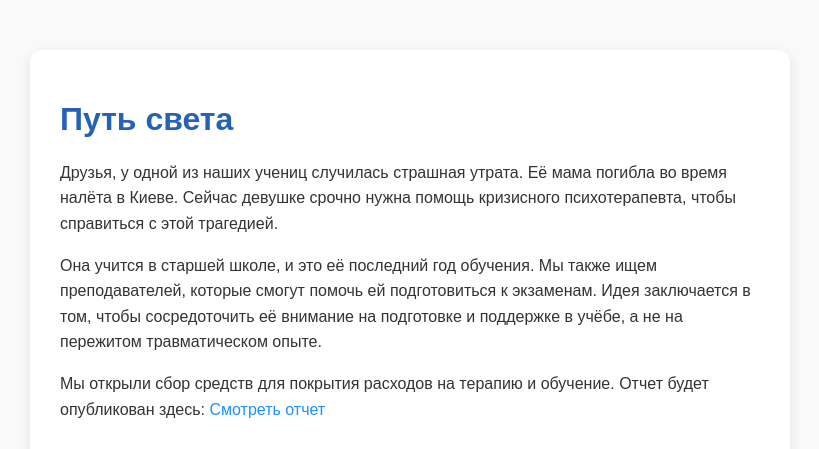
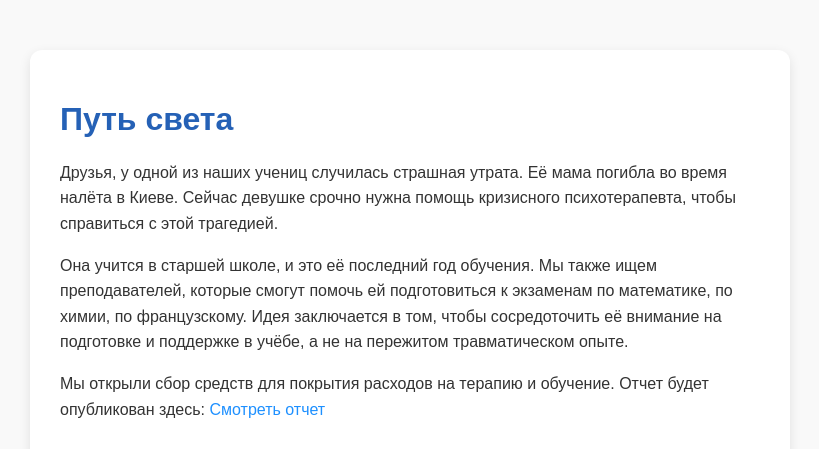
Before and after one commit to CreativeLab-Helsinki/beyond, a plain HTML site: page index.html in a window 1280 px wide. Shown: the top 449 px of the page, without its empty margins (230-1049 px from the left). Drawn offline with Linux system fonts and the light colour scheme.

Commit message:
subjects

```diff
--- a/index.html
+++ b/index.html
@@ -55,7 +55,7 @@
             Друзья, у одной из наших учениц случилась страшная утрата. Её мама погибла во время налёта в Киеве. Сейчас девушке срочно нужна помощь кризисного психотерапевта, чтобы справиться с этой трагедией.
         </p>
         <p>
-            Она учится в старшей школе, и это её последний год обучения. Мы также ищем преподавателей, которые смогут помочь ей подготовиться к экзаменам. Идея заключается в том, чтобы сосредоточить её внимание на подготовке и поддержке в учёбе, а не на пережитом травматическом опыте.
+            Она учится в старшей школе, и это её последний год обучения. Мы также ищем преподавателей, которые смогут помочь ей подготовиться к экзаменам по математике, по химии, по французскому. Идея заключается в том, чтобы сосредоточить её внимание на подготовке и поддержке в учёбе, а не на пережитом травматическом опыте.
         </p>
         <p>
             Мы открыли сбор средств для покрытия расходов на терапию и обучение. Отчет будет опубликован здесь:
```
